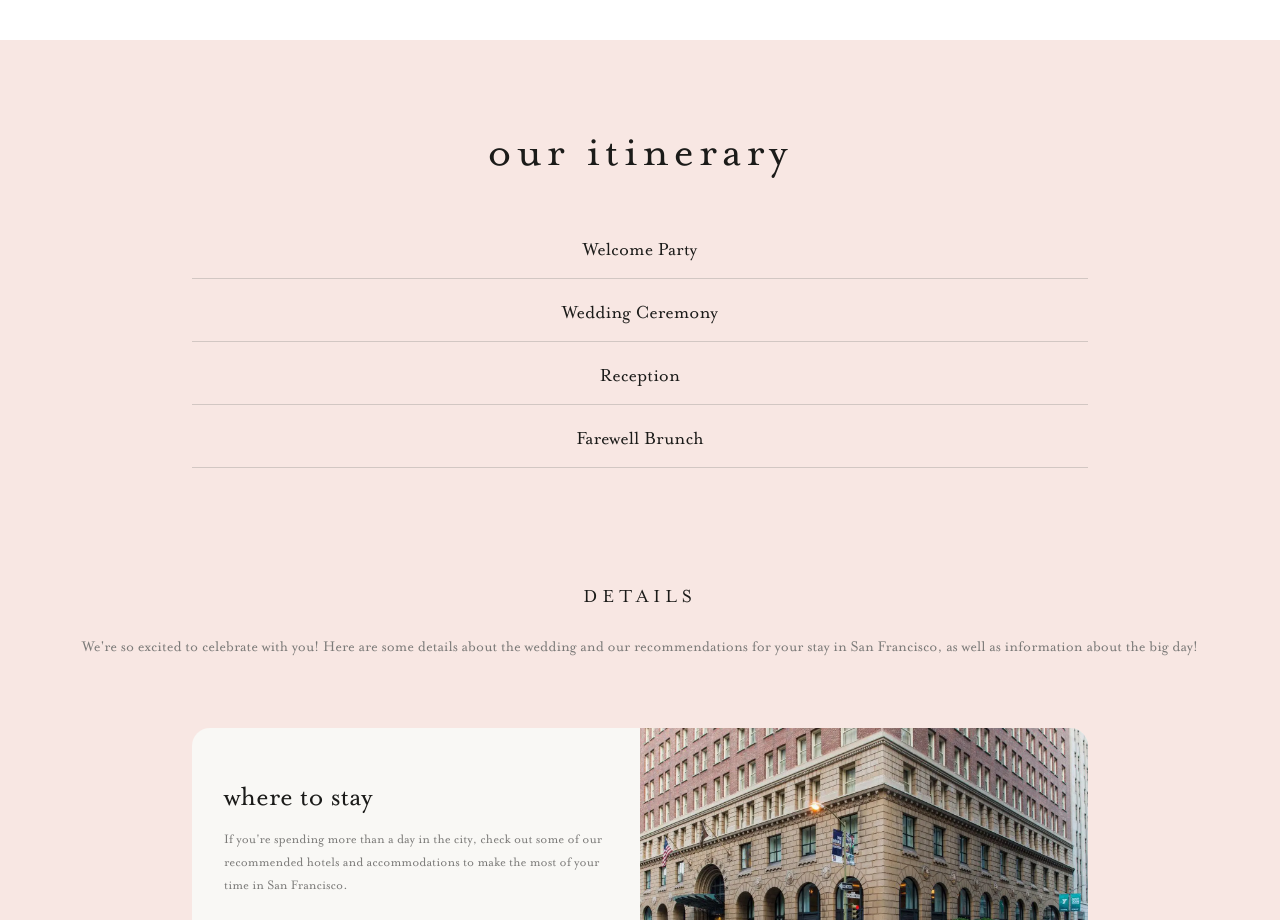
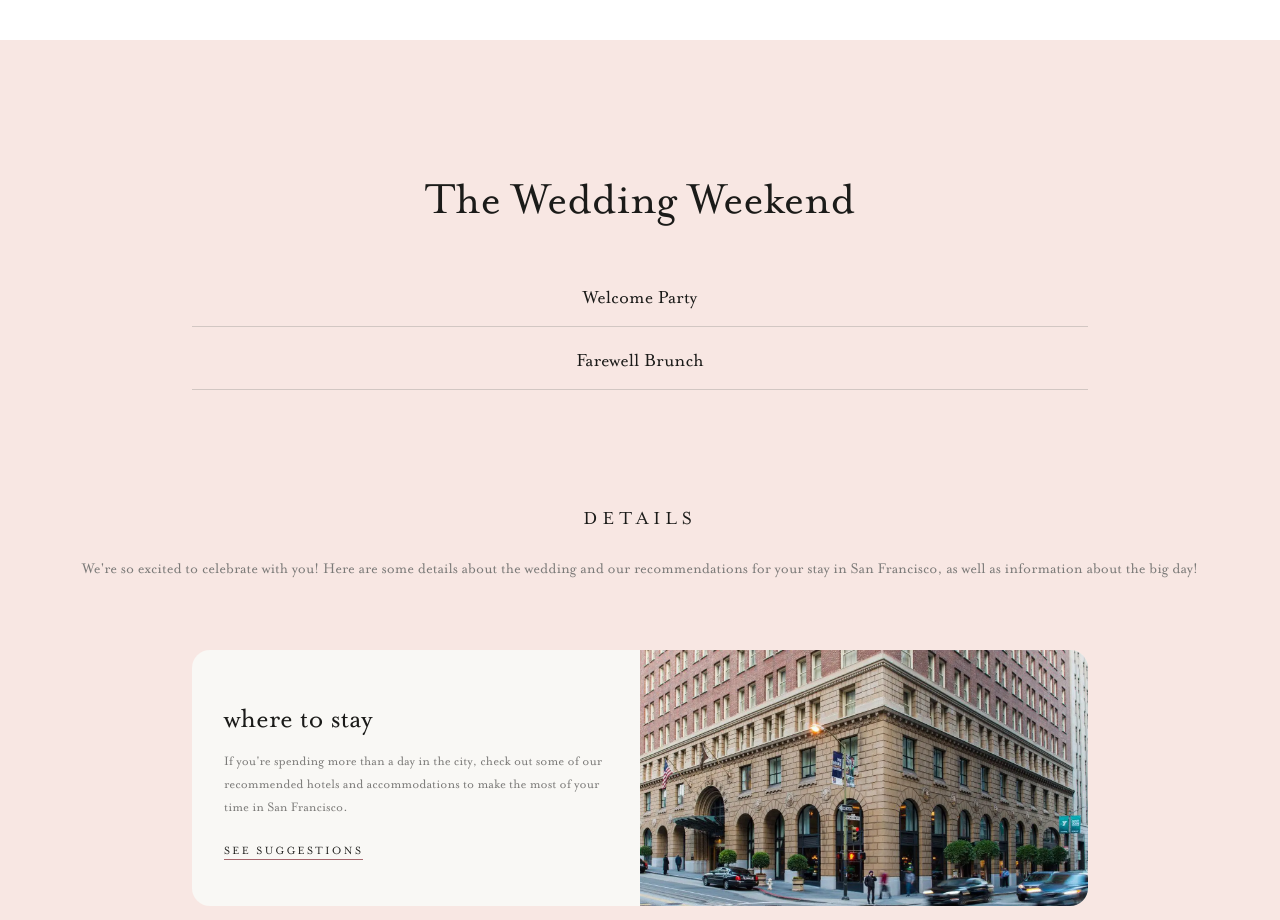
Before and after one commit to alexandrarh/wedding-website, a React (Vite) app: page / in a window 1280 px wide. Shown: the part 1560-2480 px from the top of the page. Built offline with nearby package versions, Linux system fonts and the light colour scheme.

Commit message:
Content update

```diff
--- a/src/components/FaqSection.tsx
+++ b/src/components/FaqSection.tsx
@@ -83,8 +83,8 @@ export default function DetailsCards() {
       style={{ backgroundColor: 'var(--color-blush)' }}
     >
       <h1
-        className="text-6xl tracking-[0.02em] text-[var(--color-charcoal)]"
-        style={{ fontFamily: 'var(--font-heading)' }}
+        className="text-6xl text-[var(--color-charcoal)]"
+        style={{ fontFamily: 'var(--font-script)' }}
       >
         Frequently Asked Questions
       </h1>
--- a/src/components/ItineraryDetails.tsx
+++ b/src/components/ItineraryDetails.tsx
@@ -9,22 +9,36 @@ const itinerary = [
   {
     value: 'welcome_party',
     trigger: 'Welcome Party',
-    content: "We'll be kicking off the wedding weekend with a welcome party! Join us for some drinks and light bites as we get ready for the big day.",
-  },
-  {
-    value: 'wedding_ceremony',
-    trigger: 'Wedding Ceremony',
-    content: "The main event! We can't wait to celebrate our love with you all at this beautiful church in the heart of San Francisco.",
-  },
-  {
-    value: 'reception',
-    trigger: 'Reception',
-    content: "Join us for the reception as we celebrate with food, drinks, and dancing! We'll be partying the night away in this beautiful area with stunning views of San Francisco Bay.",
+    content: (
+      <span>
+        Join us for some drinks and light bites as we get ready for the big day. Cocktail attire is recommended.
+        <br></br>
+        <p className="pt-2 text-lg text-[var(--color-rose)] leading-6" style={{ fontFamily: 'var(--font-italic)' }}>
+          Coqueta
+          <br></br>
+          Pier 5 The Embarcadero, San Francisco
+          <br></br>
+          June 4th at six o'clock in the evening
+        </p>
+      </span>
+    ),
   },
   {
     value: 'farewell_brunch',
     trigger: 'Farewell Brunch',
-    content: "We'll be wrapping up the wedding weekend with a farewell brunch! Join us for some breakfast and coffee as we say our goodbyes.",
+    content: (
+      <span>
+        Join us for a farewell brunch to wrap up the wedding weekend. Casual attire is recommended.
+        <br></br>
+        <p className="pt-2 text-lg text-[var(--color-rose)] leading-6" style={{ fontFamily: 'var(--font-italic)' }}>
+          TBD
+          <br></br>
+          TBD
+          <br></br>
+          June 6th at eleven o'clock in the morning
+        </p>
+      </span>
+    ),
   }
 ]
 
@@ -36,10 +50,10 @@ export default function ItineraryDetails() {
       style={{ backgroundColor: 'var(--color-blush)' }}
     >
       <p
-        className="pb-12 text-5xl tracking-[0.1em] text-[var(--color-charcoal)]"
-        style={{ fontFamily: 'var(--font-heading)' }}
+        className="pt-12 pb-12 text-5xl text-[var(--color-charcoal)]"
+        style={{ fontFamily: 'var(--font-script)' }}
       >
-        our itinerary
+        The Wedding Weekend
       </p>
 
       <Accordion multiple className="max-w-4xl w-full border-none">
--- a/src/components/RegistryCards.tsx
+++ b/src/components/RegistryCards.tsx
@@ -20,8 +20,8 @@ export default function RegistryCards() {
             className="pt-12 pb-18 px-6 flex flex-col items-center gap-6"
             style={{ backgroundColor: 'var(--color-blush)' }}
         >
-            <p className="text-4xl text-[var(--color-charcoal)]" style={{ fontFamily: 'var(--font-heading)' }}>
-                Our registries
+            <p className="text-4xl text-[var(--color-charcoal)]" style={{ fontFamily: 'var(--font-script)' }}>
+                Our Registries
             </p>
             <p
                 className="pb-8 px-4 text-lg text-[var(--color-warm-gray)]"
--- a/src/components/ui/accordion.tsx
+++ b/src/components/ui/accordion.tsx
@@ -59,7 +59,7 @@ function AccordionContent({
   return (
     <AccordionPrimitive.Panel
       data-slot="accordion-content"
-      className="overflow-hidden px-4 text-sm data-open:animate-accordion-down data-closed:animate-accordion-up"
+      className="overflow-hidden px-4 text-md tracking-[0.01em] data-open:animate-accordion-down data-closed:animate-accordion-up"
       {...props}
     >
       <div
```
